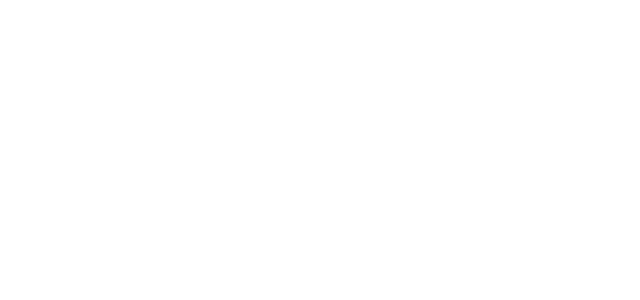
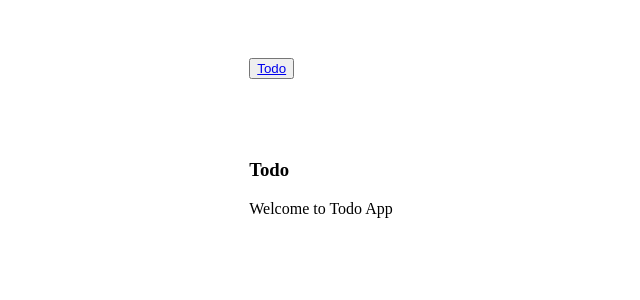
Before and after one commit to nasicseiiit/react-todo, a React (Create React App) app in the folder react-todo/: page /Todo in a window 1280 px wide. Shown: the top 300 px of the page, without its empty margins (319-959 px from the left). Built offline with nearby package versions, Linux system fonts and the light colour scheme.

Commit message:
Add Navigation bar with todo button.

```diff
--- a/react-todo/src/App.js
+++ b/react-todo/src/App.js
@@ -1,9 +1,13 @@
 import React from 'react';
 import { BrowserRouter, Route } from 'react-router-dom';
+import Navbar from './components/Navbar'
+import Todo from "./components/Todo";
 function App() {
   return (
     <BrowserRouter>
     <div className="App">
+    <Navbar/>
+      <Route path= '/Todo' component={Todo}/>
     </div>
     </BrowserRouter>
   );
--- a/react-todo/src/components/Navbar.js
+++ b/react-todo/src/components/Navbar.js
@@ -3,11 +3,8 @@
 const Navbar = () => {
     return(
         <nav className='ui raised very padded segment'>
-        <a className='ui teal inverted segment'>Gloria</a>
-        <div className='ui right floated header inverted segment'>
-        <button className='ui inverted primary basic button'><a href="/Home">Home</a></button>
-        <button className='ui button'><a href="/Contacts">Contacts</a></button>
-        <button className='ui basic pink button'><a href="/About">About</a></button>
+        <div>
+        <button className='ui button'><a href="/todo">Todo</a></button>
         </div>
         </nav>
 
--- a/react-todo/src/components/Contacts.js
+++ b/react-todo/src/components/Todo.js
@@ -1,16 +1,16 @@
 import React from 'react';
 
-const Contacts = () => {
+const Todo = () => {
     return(
         <div
         className='ui raised very padded text cintainer segment'
         style={{marginTop:'80px'}}
         >
-        <h3 className='ui header'>Contacts</h3>
-        <p>Lorem ipsum dolor sit amet, consecutor</p>
+        <h3 className='ui header'>Todo</h3>
+        <p>Welcome to Todo App</p>
         </div>
     )
 
 }
 
-export default Contacts;
+export default Todo;
```
Also changed, not shown: react-todo/src/components/About.js (deleted, +0 -16 lines), react-todo/src/components/Home.js (deleted, +0 -16 lines).
